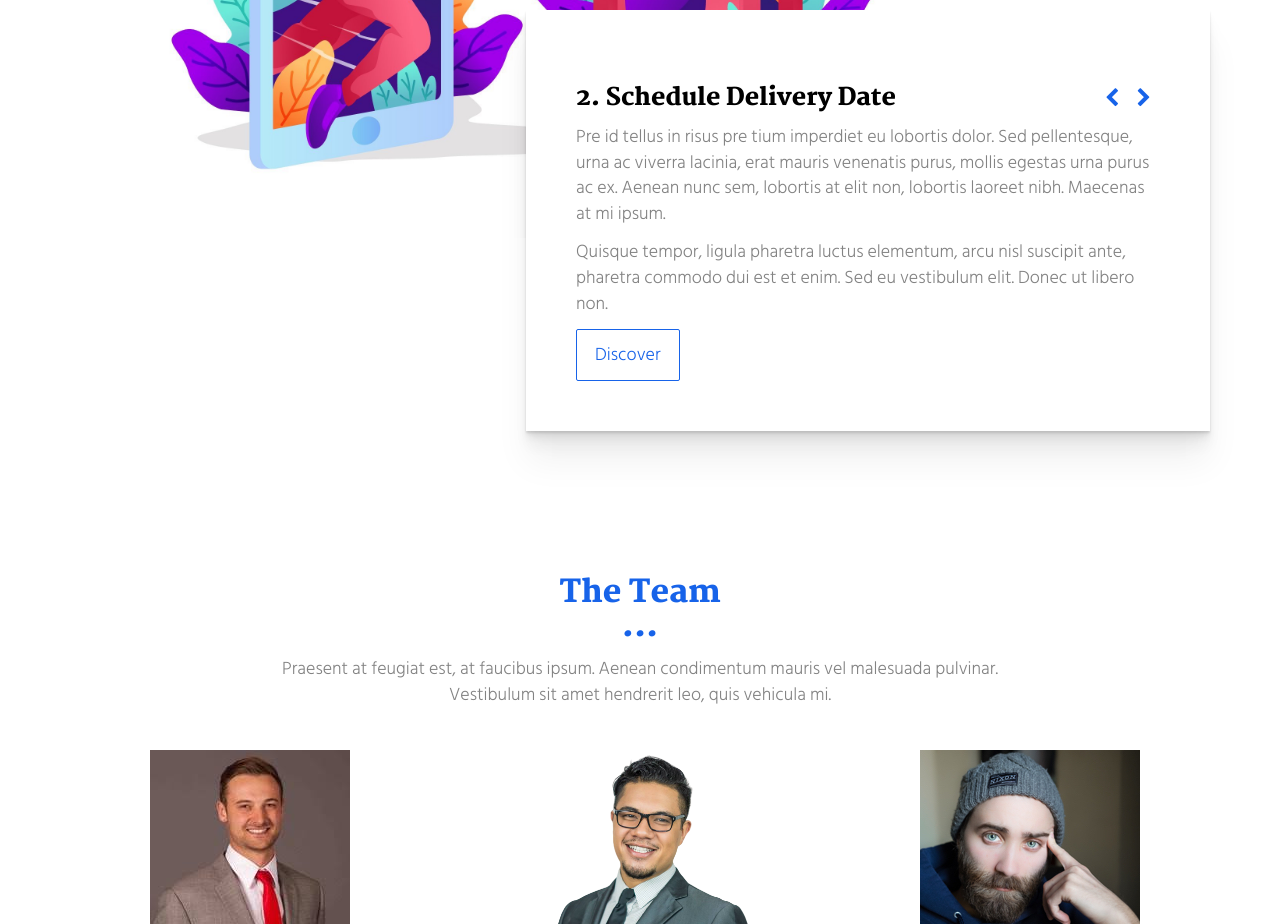
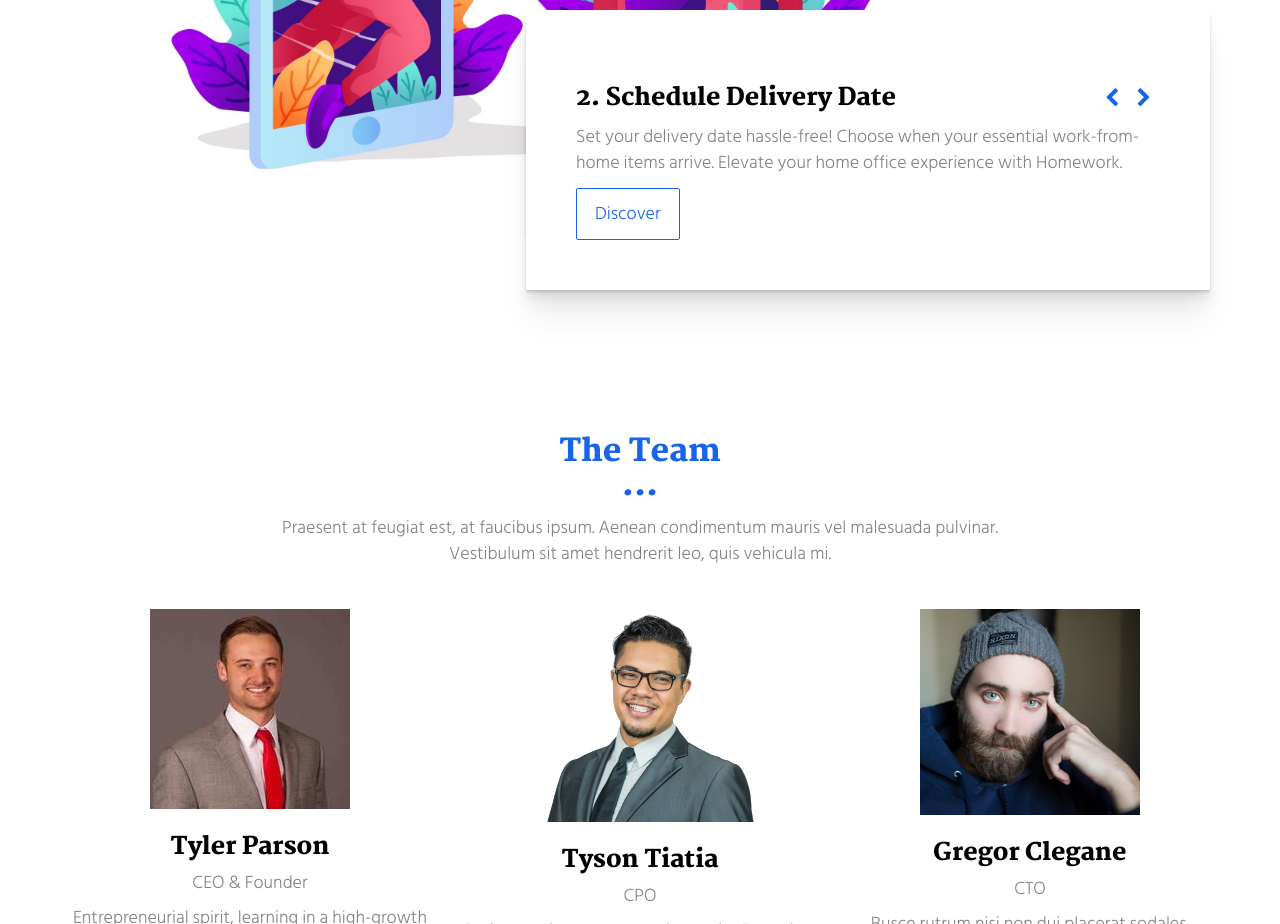
Before and after one commit to tysontiatia/HomeWork, a plain HTML site: page index.html in a window 1280 px wide. Shown: the part 1420-2344 px from the top of the page. Drawn offline with Linux system fonts and the light colour scheme.

Commit message:
Update index.html

```diff
--- a/index.html
+++ b/index.html
@@ -131,13 +131,7 @@
                               <span class="sr-only">Next</span>
                             </a>
                           <p>
-                            Pre id tellus in risus pre
-                            tium imperdiet eu lobortis dolor. Sed pellentesque, urna ac viverra lacinia, erat mauris venenatis purus, mollis egestas urna purus ac ex.
-                            Aenean nunc sem, lobortis at elit non, lobortis laoreet nibh. Maecenas at mi ipsum.
-                          </p>
-
-                          <p>
-                            Quisque tempor, ligula pharetra luctus elementum, arcu nisl suscipit ante, pharetra commodo dui est et enim. Sed eu vestibulum elit. Donec ut libero non.
+                           Set your delivery date hassle-free! Choose when your essential work-from-home items arrive. Elevate your home office experience with Homework.
                           </p>
                           <a href="./project.html" class="btn btn-primary" title="">
                             Discover
@@ -149,7 +143,7 @@
                         <img class="img-responsive" src="images/Schedule.png" alt="First slide">
                         <div class="carousel-caption card-shadow reveal">
 
-                          <h3>3. Start Kicking Ass</h3>
+                          <h3>3. Start Kicking A$$</h3>
                             <a class="left carousel-control" href="#carousel-example-generic" role="button" data-slide="prev">
                               <i class="fa fa-chevron-left" aria-hidden="true"></i>
                               <span class="sr-only">Previous</span>
@@ -162,10 +156,6 @@
                             Pre id tellus in risus pre
                             tium imperdiet eu lobortis dolor. Sed pellentesque, urna ac viverra lacinia, erat mauris venenatis purus, mollis egestas urna purus ac ex.
                             Aenean nunc sem, lobortis at elit non, lobortis laoreet nibh. Maecenas at mi ipsum.
-                          </p>
-
-                          <p>
-                            Quisque tempor, ligula pharetra luctus elementum, arcu nisl suscipit ante, pharetra commodo dui est et enim. Sed eu vestibulum elit. Donec ut libero non.
                           </p>
                           <a href="./project.html" class="btn btn-primary" title="">
                             Discover
```
